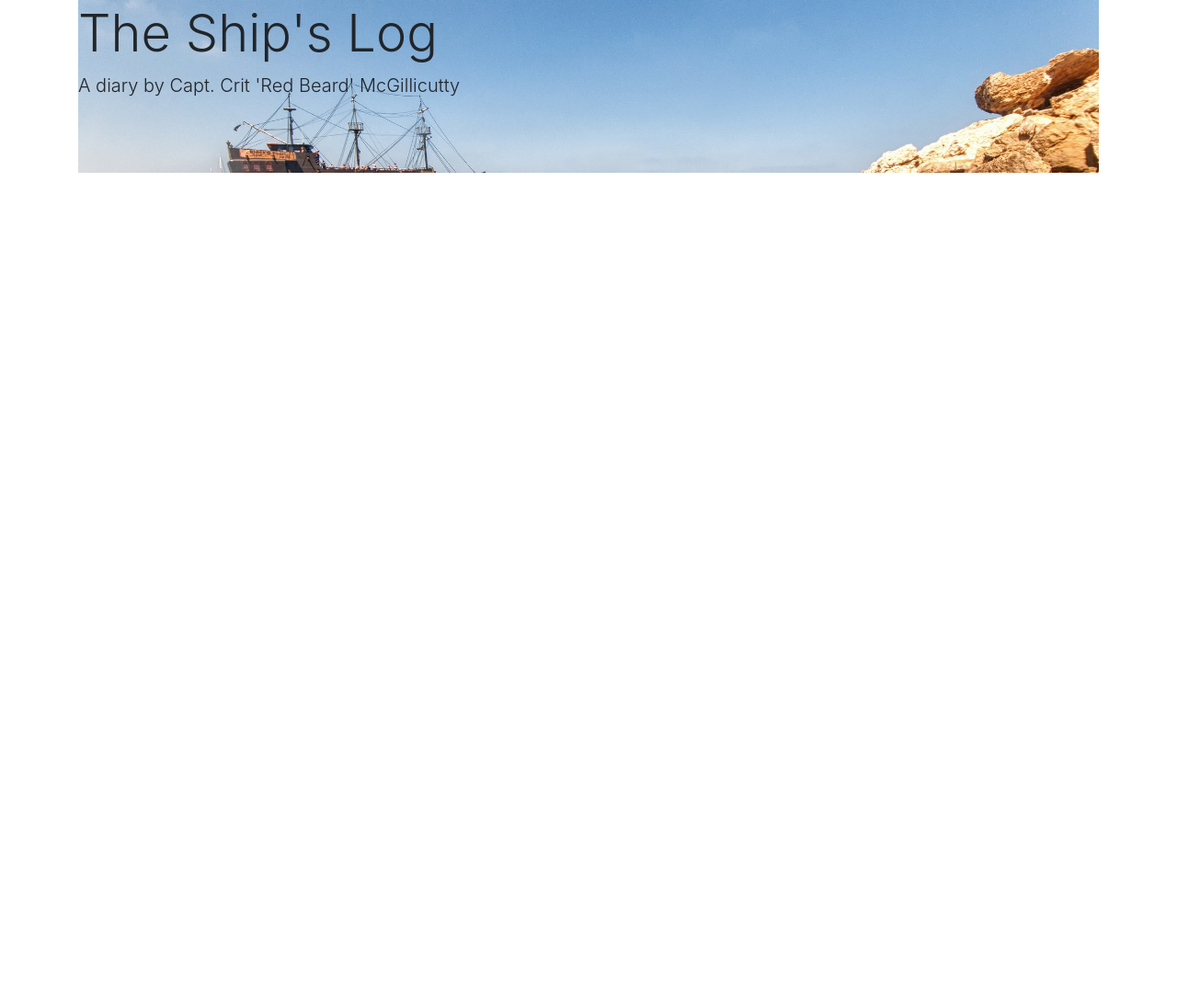
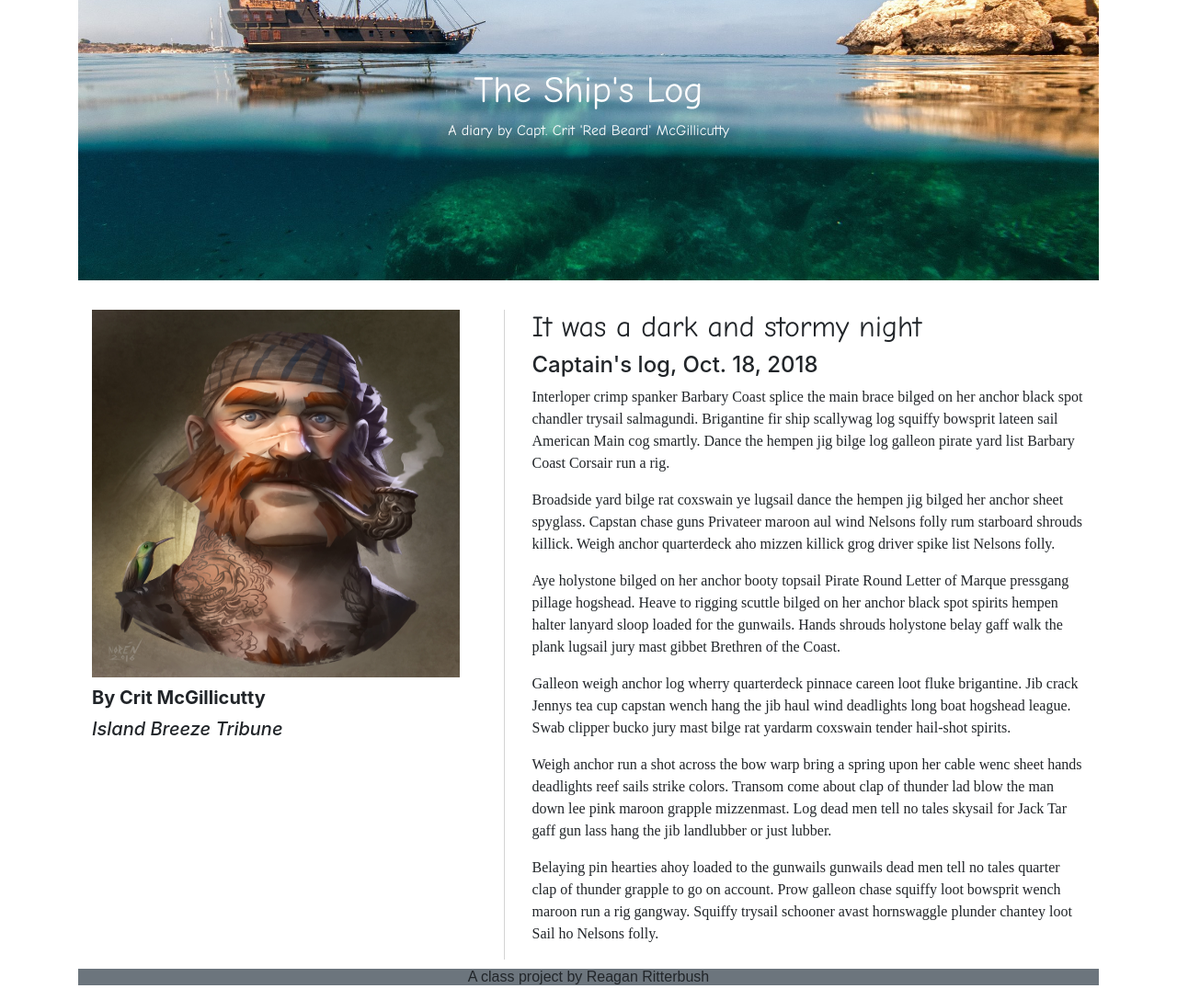
Before and after one commit to Reagan0720/reagan-bootstrap-practice, a website: page src/html/index.html in a window 1280 px wide. Shown: the part 117-1205 px from the top of the page at 92% size. Before the commit the page ends 800 px from the top, so only its background shows below. Drawn offline with nearby package versions, Linux system fonts and the light colour scheme; files that its build step writes are made by us from their sources; files whose address does not match are found by name.

Commit message:
fourth commit

```diff
--- a/src/html/index.html
+++ b/src/html/index.html
@@ -19,18 +19,40 @@
       <div class="collapse navbar-collapse" id="navbarSupportedContent">
         <ul class="navbar-nav mr-auto">
           <li class="nav-item">
-            <a class="nav-link" href="#">Oct. 18<span class="sr-only">(current)</span></a>
+            <a class="nav-link" href="index.html">Oct. 18<span class="sr-only">(current)</span></a>
           </li>
           <li class="nav-item">
-            <a class="nav-link" href="#">Oct. 19</a>
+            <a class="nav-link" href="page2.html">Oct. 19</a>
           </li>
         </ul>
       </div>
     </nav>
     <div class="jumbotron jumbotron-fluid">
-      <h1 class="display-4">The Ship's Log</h1>
-      <p class="lead">A diary by Capt. Crit 'Red Beard' McGillicutty</p>
+      <h1 class="display-4 text-white" id="title">The Ship's Log</h1>
+      <p class="lead text-white" id="subtitle">A diary by Capt. Crit 'Red Beard' McGillicutty</p>
     </div>
+    <div class="container-fluid">
+    <div class="row">
+      <div class="col-sm-5">
+        <img src="../img/pirate.jpg" class="img-fluid" alt="Responsive image" style="width:400px;height:400px;">
+        <h5 class="byline1 font-weight-bold">By Crit McGillicutty</h5>
+        <h5 class="source1 font-italic">Island Breeze Tribune</h5>
+      </div>
+      <div class="col-sm-7">
+        <h1>It was a dark and stormy night</h1>
+        <h3>Captain's log, Oct. 18, 2018</h3>
+        <p>Interloper crimp spanker Barbary Coast splice the main brace bilged on her anchor black spot chandler trysail salmagundi. Brigantine fir ship scallywag log squiffy bowsprit lateen sail American Main cog smartly. Dance the hempen jig bilge log galleon pirate yard list Barbary Coast Corsair run a rig.</p>
+        <p>Broadside yard bilge rat coxswain ye lugsail dance the hempen jig bilged her anchor sheet spyglass. Capstan chase guns Privateer maroon aul wind Nelsons folly rum starboard shrouds killick. Weigh anchor quarterdeck aho mizzen killick grog driver spike list Nelsons folly.</p>
+        <p>Aye holystone bilged on her anchor booty topsail Pirate Round Letter of Marque pressgang pillage hogshead. Heave to rigging scuttle bilged on her anchor black spot spirits hempen halter lanyard sloop loaded for the gunwails. Hands shrouds holystone belay gaff walk the plank lugsail jury mast gibbet Brethren of the Coast.</p>
+        <p>Galleon weigh anchor log wherry quarterdeck pinnace careen loot fluke brigantine. Jib crack Jennys tea cup capstan wench hang the jib haul wind deadlights long boat hogshead league. Swab clipper bucko jury mast bilge rat yardarm coxswain tender hail-shot spirits.</p>
+        <p>Weigh anchor run a shot across the bow warp bring a spring upon her cable wenc sheet hands deadlights reef sails strike colors. Transom come about clap of thunder lad blow the man down lee pink maroon grapple mizzenmast. Log dead men tell no tales skysail for Jack Tar gaff gun lass hang the jib landlubber or just lubber.</p>
+        <p>Belaying pin hearties ahoy loaded to the gunwails gunwails dead men tell no tales quarter clap of thunder grapple to go on account. Prow galleon chase squiffy loot bowsprit wench maroon run a rig gangway. Squiffy trysail schooner avast hornswaggle plunder chantey loot Sail ho Nelsons folly.</p>
+      </div>
+    </div>
+    </div>
+    <footer class="bg-secondary">
+        <p>A class project by Reagan Ritterbush</p>
+      </footer>
     </div>
     <!-- Closing scripts here -->
     <script src="js/jquery.js"></script>
--- a/src/scss/styles.scss
+++ b/src/scss/styles.scss
@@ -15,6 +15,42 @@
 .jumbotron {
   background-image: url(../img/pirate-ship.jpg);
   background-size: cover;
+  padding: 135px;
+  background-position: center;
+  text-align: center;
 }
-
+#title {
+  font-family: "Comic Sans MS", cursive, sans-serif;
+  font-size: 250%;
+}
+#subtitle {
+  font-family: "Comic Sans MS", cursive, sans-serif;
+  font-size: 100%;
+}
+ .col-sm-7 {
+  border-left: 1.5px lightgrey solid;
+  padding-left: 30px;
+ }
+ .byline1,.source1 {
+   text-align: left;
+   margin-top: 10px;
+ }
+ h1 {
+   font-family: "Comic Sans MS", cursive, sans-serif;
+   font-size: 200%;
+ }
+ h3 {
+   font-size: 150%;
+ }
+ p {
+   font-family: 'Times New Roman', Times, serif
+ }
+ footer {
+  clear: both;
+  text-align: center;
+  margin-top: 10px;
+}
+footer p {
+  font: 1rem Arial;
+}
 // Import partials here
```
Also changed, not shown: docs/page2.html (added, +75 -0 lines), src/html/page2.html (added, +75 -0 lines), docs/css/styles.css.
